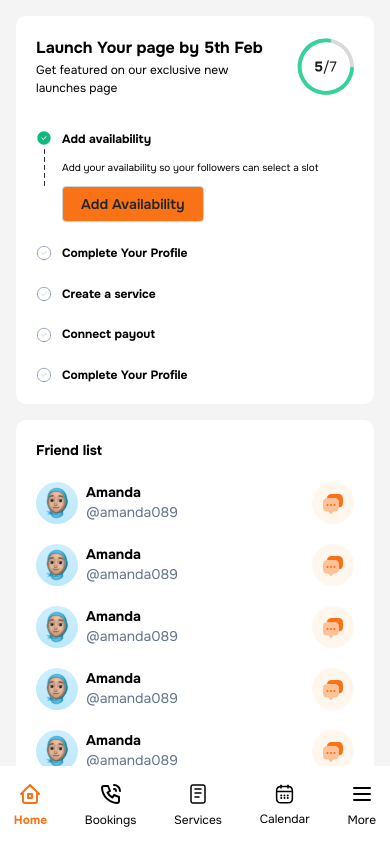
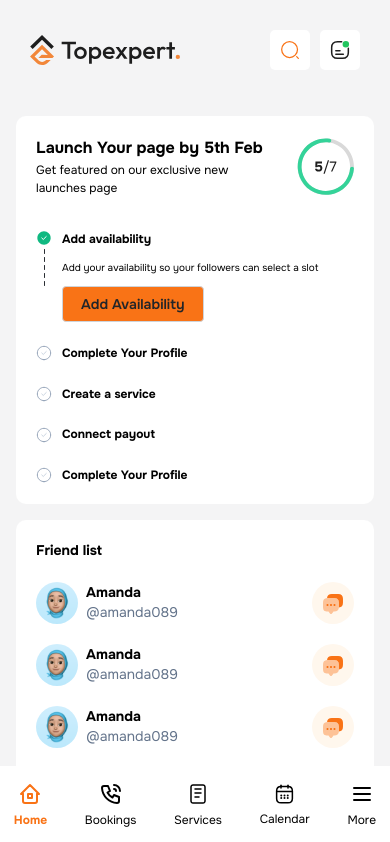
Before and after one commit to ShaYri12/TopExpert, a Next.js app: page /desktopseven in a window 390 px wide. Shown: the top 842 px of the page. Built offline with nearby package versions, Linux system fonts and the light colour scheme.

Commit message:
added the dashboard header

```diff
--- /dev/null
+++ b/app/components/DashboardHeader.tsx
@@ -0,0 +1,102 @@
+"use client";
+import React from "react";
+import { Group, Button, Drawer, ScrollArea, rem, Box, Image, Flex, Text } from "@mantine/core";
+import classes from "./HeaderMegaMenu.module.css";
+import { useDisclosure } from "@mantine/hooks";
+import Link from "next/link";
+import { RiSearchLine } from "react-icons/ri";
+import { IconArrowUpRight, IconBell, IconBolt, IconCopy, IconCurrencyDollar, IconGift, IconHeart, IconMessage2 } from "@tabler/icons-react";
+
+const menuItems = [
+  { label: "Profile", href: "/", icon: "/assets/profile.svg", alt: "Profile" },
+  { label: "Payments", href: "#", icon: "/assets/paymentIcon.svg", alt: "Payments" },
+  { label: "Priority DM", href: "#", icon: <IconMessage2 stroke={1.5} />, alt: "Priority DM" },
+  { label: "Testimonials", href: "#", icon: <IconHeart stroke={1.5} />, alt: "Testimonials" },
+  { label: "What’s New", href: "#", icon: <IconBell stroke={1.5} />, alt: "What’s New" },
+  { label: "Invite & Earn", href: "#", icon: <IconGift stroke={1.5} />, alt: "Invite & Earn" },
+  { label: "Rewards", href: "#", icon: <IconBolt stroke={1.5} />, alt: "Rewards" },
+];
+
+export function DashboardHeader() {
+  const [isOpen, { toggle, close }] = useDisclosure();
+
+  return (
+    <div className="md:hidden block relative w-full py-[30px] lg:px-[100px] md:px-[50px] px-[30px]">
+      <header className={classes.dashboardHeader}>
+        <Group justify="space-between" h="100%">
+          <Link href="/">
+            <img
+              height={"24px"}
+              width={"150px"}
+              src="/assets/logo.svg"
+              alt="Logo"
+            />
+          </Link>
+
+          <div className="flex gap-[10px]">
+            <div className="p-[10px] rounded-[5px] bg-[#ffffff]">
+              <img
+                src="/assets/search-normal.svg"
+                alt="Search"
+                onClick={toggle}
+                style={{ cursor: "pointer" }}
+              />
+            </div>
+            <img
+              src="/assets/dashboardmenu.svg"
+              alt="Menu"
+              onClick={toggle}
+              style={{ cursor: "pointer", borderRadius: "5px", padding: "10px", backgroundColor: "#ffffff" }}
+              className="rounded-[5px] p-[10px]"
+            />
+          </div>
+        </Group>
+      </header>
+
+      <Drawer
+        opened={isOpen}
+        onClose={close}
+        size="100%"
+        padding="md"
+        title={<img height={"22px"} width={"120px"} src="/assets/logo.svg" alt="Navigation"/>}
+        hiddenFrom="sm"
+        zIndex={1000000}
+      >
+        <ScrollArea h={`calc(100vh - ${rem(80)})`} mx="-md">
+          <div className="flex flex-col mx-[20px] gap-[16px] border-t border-t-[##0000001A] py-[20px]">
+            <div className="flex items-center gap-[13px]">
+                <img src="/assets/jamesbond.svg" width={"50px"} height={"50px"} alt="profile" />
+                <Text>Logo.io/usman_zafar</Text>
+            </div>
+            <Flex justify={"space-between"} align={"center"} direction={"row"}>
+                <div className="flex justify-between items-center gap-[24px] rounded-[26px] border border-[0.5px] border-b-[2px] border-b-[#1E1E1E] border-[#1E1E1E] py-[8px] ps-[24px] pe-[8px]  ">
+                    <Text fw={400} size="14px" lh={"17.85px"}>Get more bookings</Text>
+                    <span className="font-[600] text-[12px] text-[#ffffff] leading-[15.3px] px-[14px] py-[5px] bg-[#CD432D] gap-[8px] rounded-[8px]">New</span>
+                </div>
+                <div className="flex gap-[12px]">
+                    <span  className="bg-[#FFF7ED] rounded-[5px] p-[8px]">
+                        <IconArrowUpRight stroke={1.5} />
+                    </span>
+                    <span className="bg-[#FFF7ED] rounded-[5px] p-[8px]">
+                    <IconCopy stroke={1.5}/>
+                    </span>
+                </div>
+            </Flex>
+          </div>
+          <Group gap={20} px="20px">
+            {menuItems.map((item) => (
+              <Link key={item.label} href={item.href} passHref className={classes.dashboardLink}>
+                {typeof item.icon === "string" ? (
+                  <img src={item.icon} alt={item.alt}/>
+                ) : (
+                  item.icon
+                )}
+                {item.label}
+              </Link>
+            ))}
+          </Group>
+        </ScrollArea>
+      </Drawer>
+    </div>
+  );
+}
--- a/app/components/Header.tsx
+++ b/app/components/Header.tsx
@@ -53,7 +53,7 @@ export function HeaderMegaMenu() {
             </Link>
           </div>
 
-          <Burger opened={isOpen} onClick={toggle} hiddenFrom="sm" />
+          <Burger lineSize={2} opened={isOpen} onClick={toggle} bg={"#ffffff"} hiddenFrom="sm" className="rounded-[5px]" />
         </Group>
       </header>
 
@@ -67,7 +67,7 @@ export function HeaderMegaMenu() {
         zIndex={1000000}
       >
         <ScrollArea h={`calc(100vh - ${rem(80)})`} mx="-md">
-          <Group gap="20px" pb="xl" px="md">
+          <Group gap="20px" px="20px">
             {menuItems.map((item) => (
               <a key={item.label} href={item.href} className={classes.link2}>
                 {item.label}
--- a/app/components/HeaderMegaMenu.module.css
+++ b/app/components/HeaderMegaMenu.module.css
@@ -1,6 +1,11 @@
 .header {
   width: 100%;
   background-color: #fdf6ea;
+}
+
+.dashboardHeader{
+  width: 100%;
+  background-color: transparent;
 }
 
 .link {
@@ -28,6 +33,30 @@
   font-weight: 600;
   font-size: 18px;
   line-height: 24px;
+  border-top: 1px solid #0000001A;
+  display: flex;
+  gap: 8px;
+  padding-top: 20px;
+
+  @media (max-width: 48em) {
+    height: 42px;
+    width: 100%;
+  }
+}
+
+.dashboardLink {
+  display: flex;
+  align-items: center;
+  height: 100%;
+  text-decoration: none;
+  color: light-dark(var(--mantine-color-black), var(--mantine-color-white));
+  font-weight: 600;
+  font-size: 16px;
+  line-height: 24px;
+  border-top: 1px solid #0000001A;
+  display: flex;
+  gap: 8px;
+  padding-top: 20px;
 
   @media (max-width: 48em) {
     height: 42px;
--- a/app/desktopseven/page.tsx
+++ b/app/desktopseven/page.tsx
@@ -4,6 +4,7 @@ import DashboardTopbar from "../components/DashboardTopbar";
 import { Button } from "@mantine/core";
 import { FaArrowRight } from "react-icons/fa";
 import BottomMenu from "../components/DashboardBottomMenu";
+import { DashboardHeader as Header } from "../components/DashboardHeader";
 
 const DesktopSeven = () => {
   return (
@@ -16,6 +17,8 @@ const DesktopSeven = () => {
       </div>
       <div className="w-full">
         <DashboardTopbar />
+
+        <Header />
 
         <div className="m-4 flex flex-col md:flex-row gap-4">
           <div className="flex-1 bg-white rounded-[10px] p-[20px]">
```
Also changed, not shown: public/assets/dashboardmenu.svg (added).
